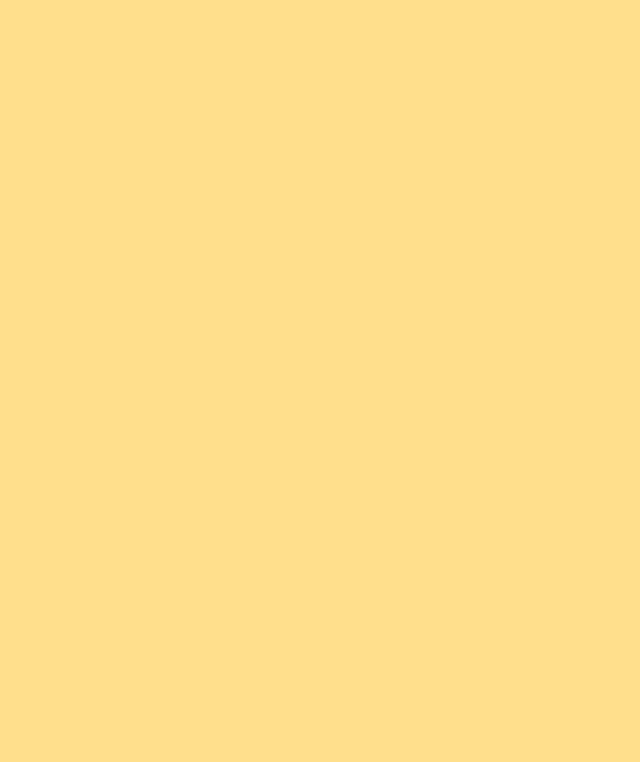
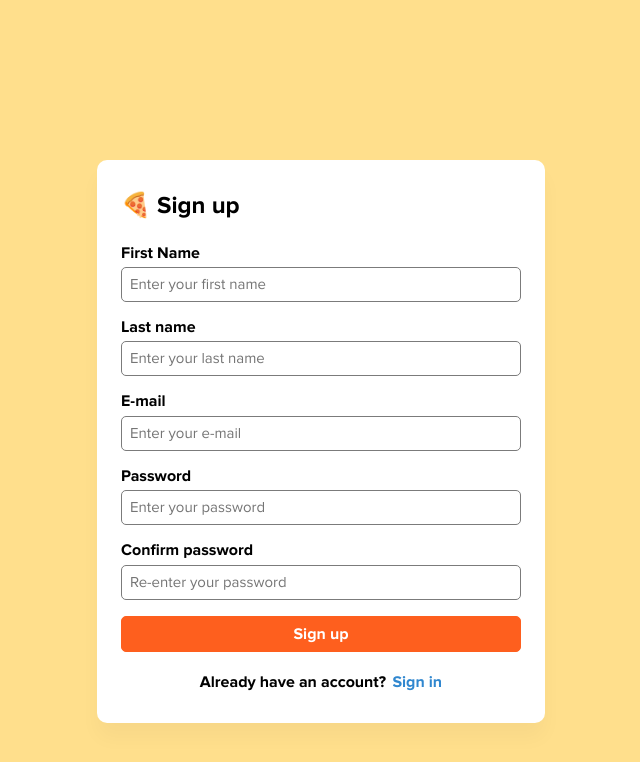
Before and after one commit to dx1ded/react-pizza, a React (Vite) app: page /auth in a window 1280 px wide. Before the commit this address had no page. Shown: the top 762 px of the page, without its empty margins (319-959 px from the left). Built offline with nearby package versions, Linux system fonts and the light colour scheme.

Commit message:
Auth page is done

```diff
--- a/package.json
+++ b/package.json
@@ -10,6 +10,7 @@
     "preview": "vite preview"
   },
   "dependencies": {
+    "formik": "^2.4.2",
     "normalize.css": "^8.0.1",
     "react": "^18.2.0",
     "react-dom": "^18.2.0",
--- a/src/App.jsx
+++ b/src/App.jsx
@@ -1,6 +1,7 @@
 import { BrowserRouter, Routes, Route } from "react-router-dom"
 import { Main } from "./pages/Main/Main"
 import { Cart } from "./pages/Cart/Cart"
+import { Auth } from "./pages/Auth/Auth"
 
 export function App() {
   return (
@@ -8,6 +9,7 @@ export function App() {
       <Routes>
         <Route path="/" element={<Main />} />
         <Route path="/cart" element={<Cart />} />
+        <Route path="/auth" element={<Auth />} />
       </Routes>
     </BrowserRouter>
   )
--- a/src/components/Button/Button.styled.js
+++ b/src/components/Button/Button.styled.js
@@ -31,7 +31,6 @@ const variants = {
 
 export const Button = styled.button`
   display: inline-block;
-  font-family: var(--font);
   color: ${(props) => variants[props.$type].color};
   cursor: pointer;
   background-color: ${(props) => variants[props.$type].bg};
--- a/src/components/Card/Card.styled.js
+++ b/src/components/Card/Card.styled.js
@@ -46,7 +46,6 @@ export const CardOption = styled.div`
     display: block;
     width: 100%;
     padding: 0.5rem 0;
-    font-family: var(--font);
     font-size: 0.875rem;
     font-weight: 700;
     cursor: pointer;
--- a/src/components/Filter/Filter.styled.js
+++ b/src/components/Filter/Filter.styled.js
@@ -28,7 +28,6 @@ export const StyledOption = styled.div`
 
   label {
     padding: 0.8rem 1.5rem;
-    font-family: var(--font);
     font-weight: 700;
     color: var(--dark);
     cursor: pointer;
--- a/src/components/Text/Text.styled.js
+++ b/src/components/Text/Text.styled.js
@@ -6,7 +6,6 @@ const sizes = {
 }
 
 export const Text = styled.p`
-  font-family: var(--font);
   font-size: ${(props) => sizes[props.$size] || props.$size};
   font-weight: ${(props) => props.$weight};
   color: ${(props) => props.$color};
--- a/src/components/Title/Title.styled.js
+++ b/src/components/Title/Title.styled.js
@@ -6,7 +6,6 @@ const sizes = {
 }
 
 export const Title = styled.h1`
-  font-family: var(--font);
   font-size: ${(props) => sizes[props.$size] || props.$size};
   font-weight: ${(props) => props.$weight};
   color: ${(props) => props.$color};
--- a/src/globalStyle.js
+++ b/src/globalStyle.js
@@ -80,6 +80,7 @@ export const GlobalStyle = createGlobalStyle`
 
 
   body {
+    font-family: var(--font);
     background-color: var(--bg);
   }
 `
--- /dev/null
+++ b/src/pages/Auth/Auth.jsx
@@ -0,0 +1,155 @@
+import { useState } from "react"
+import { useFormik } from "formik"
+import { Title } from "@components/Title/Title.styled"
+import { Button } from "@components/Button/Button.styled"
+import { Text } from "@components/Text/Text.styled"
+import {
+  FormChange,
+  FormInput,
+  FormLabel,
+  StyledAuth,
+  StyledForm,
+} from "./Auth.styled"
+
+function LoginForm({ setHasAccount }) {
+  const { values, handleChange, handleBlur } = useFormik({
+    initialValues: {
+      login: "",
+      password: "",
+    },
+  })
+
+  return (
+    <StyledForm>
+      <Title as="h2" $type="lg">
+        🍕 Sign in
+      </Title>
+      <form autoComplete="off">
+        <FormLabel htmlFor="Login">Login</FormLabel>
+        <FormInput
+          type="text"
+          id="Login"
+          value={values.firstName}
+          placeholder="Enter your e-mail or username"
+          onChange={handleChange}
+          onBlur={handleBlur}
+        />
+        <FormLabel htmlFor="password">Password</FormLabel>
+        <FormInput
+          type="password"
+          id="password"
+          value={values.password}
+          placeholder="Enter your password"
+          onChange={handleChange}
+          onBlur={handleBlur}
+        />
+        <Button as="input" type="submit" $type="primary" value="Sign in" />
+      </form>
+      <FormChange>
+        <Text $size="md">Don&apos;t have an account?</Text>
+        <Text
+          as="button"
+          $size="md"
+          $color="#3087cf"
+          onClick={() => setHasAccount(false)}
+        >
+          Sign in
+        </Text>
+      </FormChange>
+    </StyledForm>
+  )
+}
+
+function RegisterForm({ setHasAccount }) {
+  const { values, handleChange, handleBlur } = useFormik({
+    initialValues: {
+      firstName: "",
+      lastName: "",
+      email: "",
+      username: "",
+      password: "",
+      passwordConfirm: "",
+    },
+  })
+
+  return (
+    <StyledForm>
+      <Title as="h2" $type="lg">
+        🍕 Sign up
+      </Title>
+      <form autoComplete="off">
+        <FormLabel htmlFor="firstName">First Name</FormLabel>
+        <FormInput
+          type="text"
+          id="firstName"
+          value={values.firstName}
+          placeholder="Enter your first name"
+          onChange={handleChange}
+          onBlur={handleBlur}
+        />
+        <FormLabel htmlFor="lastName">Last name</FormLabel>
+        <FormInput
+          type="text"
+          id="lastName"
+          value={values.lastName}
+          placeholder="Enter your last name"
+          onChange={handleChange}
+          onBlur={handleBlur}
+        />
+        <FormLabel htmlFor="email">E-mail</FormLabel>
+        <FormInput
+          type="email"
+          id="email"
+          value={values.email}
+          placeholder="Enter your e-mail"
+          onChange={handleChange}
+          onBlur={handleBlur}
+        />
+        <FormLabel htmlFor="password">Password</FormLabel>
+        <FormInput
+          type="password"
+          id="password"
+          value={values.password}
+          placeholder="Enter your password"
+          onChange={handleChange}
+          onBlur={handleBlur}
+        />
+        <FormLabel htmlFor="passwordConfirm">Confirm password</FormLabel>
+        <FormInput
+          type="password"
+          id="passwordConfirm"
+          value={values.passwordConfirm}
+          placeholder="Re-enter your password"
+          onChange={handleChange}
+          onBlur={handleBlur}
+        />
+        <Button as="input" type="submit" $type="primary" value="Sign up" />
+      </form>
+      <FormChange>
+        <Text $size="md">Already have an account?</Text>
+        <Text
+          as="button"
+          $size="md"
+          $color="#3087cf"
+          onClick={() => setHasAccount(true)}
+        >
+          Sign in
+        </Text>
+      </FormChange>
+    </StyledForm>
+  )
+}
+
+export function Auth() {
+  const [hasAccount, setHasAccount] = useState(false)
+
+  return (
+    <StyledAuth>
+      {hasAccount ? (
+        <LoginForm setHasAccount={setHasAccount} />
+      ) : (
+        <RegisterForm setHasAccount={setHasAccount} />
+      )}
+    </StyledAuth>
+  )
+}
--- /dev/null
+++ b/src/pages/Auth/Auth.styled.js
@@ -0,0 +1,61 @@
+import styled from "styled-components"
+
+export const StyledAuth = styled.div`
+  max-width: 28rem;
+  margin: 10rem auto;
+`
+
+export const StyledForm = styled.div`
+  padding: 2rem 1.5rem;
+  background-color: var(--white);
+  border-radius: 10px;
+  box-shadow: var(--shade-1);
+
+  h2 {
+    margin-bottom: 1.5rem;
+  }
+
+  form {
+    margin-bottom: 1.3rem;
+
+    [type="submit"] {
+      display: block;
+      width: 100%;
+      padding: 0.5rem;
+      font-weight: 700;
+      border-radius: 5px;
+    }
+  }
+`
+
+export const FormLabel = styled.label`
+  display: inline-block;
+  margin-bottom: 0.3rem;
+  font-weight: 700;
+`
+
+export const FormInput = styled.input`
+  display: block;
+  width: 100%;
+  padding: 0.5rem;
+  font-size: 0.9375rem;
+  border: 1px solid var(--gray);
+  border-radius: 5px;
+
+  &:not(:last-child) {
+    margin-bottom: 1rem;
+  }
+`
+
+export const FormChange = styled.div`
+  display: flex;
+  align-items: center;
+  justify-content: center;
+
+  button {
+    margin-left: 0.4rem;
+    cursor: pointer;
+    background-color: transparent;
+    border: none;
+  }
+`
--- a/src/pages/Cart/CartItem.styled.js
+++ b/src/pages/Cart/CartItem.styled.js
@@ -56,7 +56,6 @@ export const CartItemCounter = styled.div`
 
   input {
     width: 1rem;
-    font-family: var(--font);
     font-size: 1.375rem;
     font-weight: 700;
     text-align: center;
```
Also changed, not shown: 1 other file (tests, documents, lock files or other folders).
